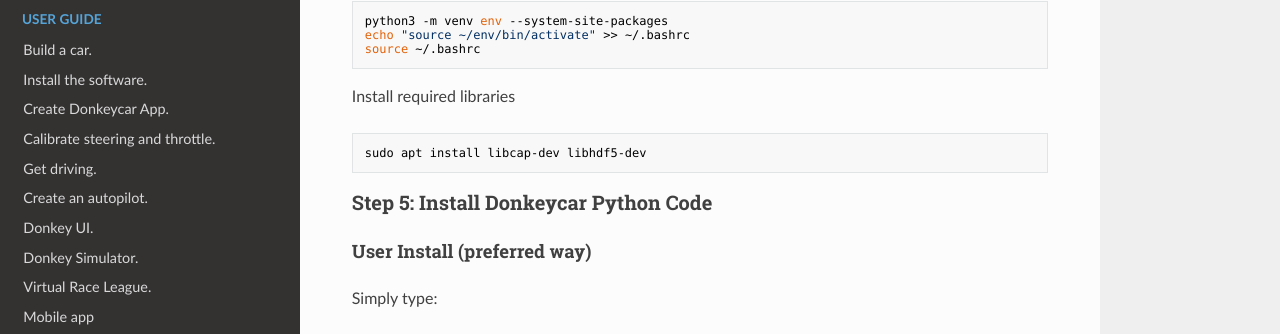
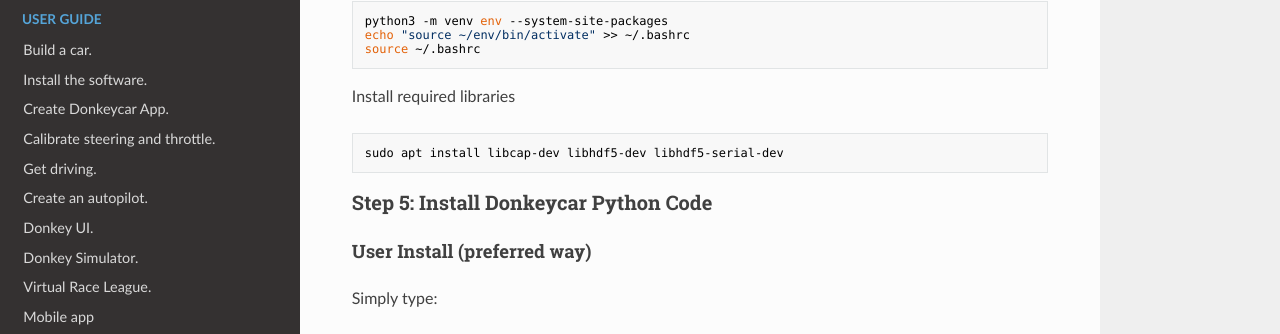
Before and after one commit to autorope/donkeydocs, an MkDocs documentation site: the page built from docs/guide/robot_sbc/setup_raspberry_pi.md, in a window 1280 px wide and 900 px high, scrolled down 2830 px. Shown: the part 114-448 px from the top of the window. Built offline with MkDocs 1.6.1, drawn with Linux system fonts in a browser that asks for light colours; nearby versions of some CDN libraries.

Commit message:
Add missing library for RPi install

````diff
--- a/docs/guide/robot_sbc/setup_raspberry_pi.md
+++ b/docs/guide/robot_sbc/setup_raspberry_pi.md
@@ -104,7 +104,7 @@ source ~/.bashrc
 
 Install required libraries
 ```bash
-sudo apt install libcap-dev libhdf5-dev
+sudo apt install libcap-dev libhdf5-dev libhdf5-serial-dev
 ```
 
 ### Step 5: Install Donkeycar Python Code
````
